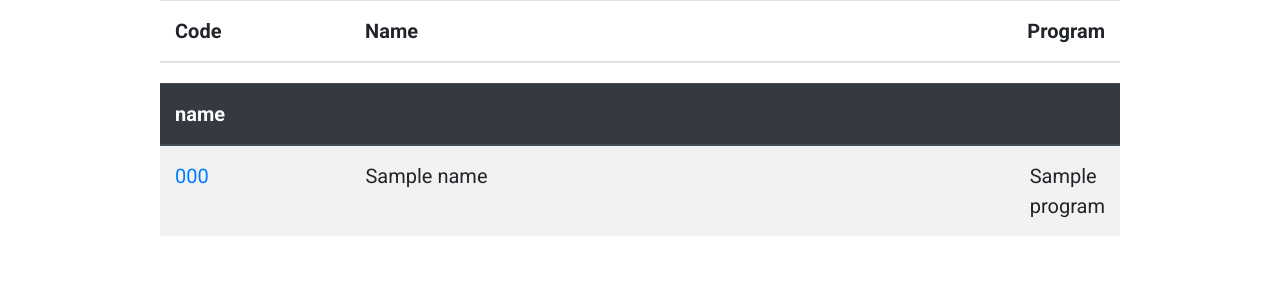
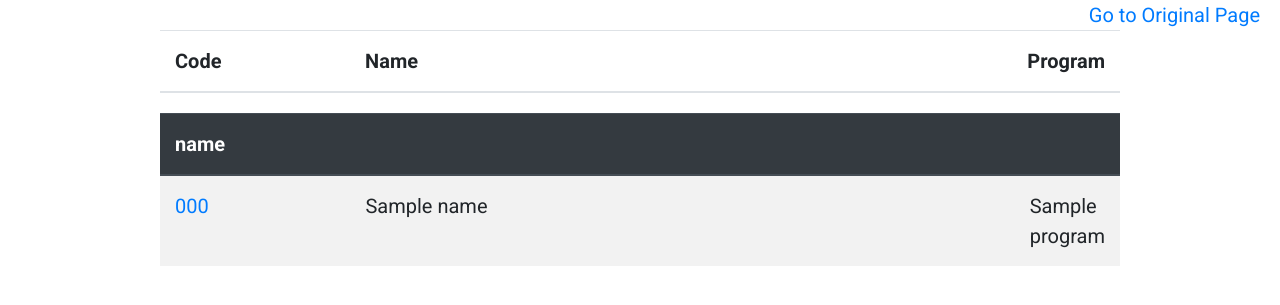
Before and after one commit to aidan-clyens/UndergradCalendar, a Flask app: template app/templates/courses.html in a window 1280 px wide. Shown: the top 305 px of the page. Run offline with Flask 2, Linux system fonts and the light colour scheme; the template is opened without the code that fills it: most values are stand-ins (such as "Sample title", 1, 10 or a date in 2020); lists and menus that the app fills with data are empty; some libraries are stand-ins or nearby versions.

Commit message:
Add link to original UWaterloo site on courses page

```diff
--- a/app/routes.py
+++ b/app/routes.py
@@ -16,6 +16,6 @@ def index():
             ws = webscraper.WebScraper()
             terms = ws.get_courses(year)
 
-            return render_template('courses.html', terms=terms)
+            return render_template('courses.html', terms=terms, url=ws.url)
 
     return render_template('index.html')
--- a/app/templates/courses.html
+++ b/app/templates/courses.html
@@ -7,6 +7,9 @@
 </head>
 
 <body>
+    <div style="float:right;padding-right:20px">
+        <a href="{{ url }}">Go to Original Page</a>
+    </div>
     <section class="content">
         <table class="table">
             <thead>
--- a/app/webscraper.py
+++ b/app/webscraper.py
@@ -117,9 +117,9 @@ class WebScraper():
                 course.uwflow_url = uwflow_url + "course/" + course.code.replace(' ', '').lower()
 
     def get_courses(self, year):
-        url = calendar_url + ece_page + "/?ActiveDate=9/1/" + year
+        self.url = calendar_url + ece_page + "/?ActiveDate=9/1/" + year
 
-        content = self.get_site_content(url)
+        content = self.get_site_content(self.url)
         rows = self.get_course_list(content)
         terms = self.get_courses_from_list(year, rows)
 
```
